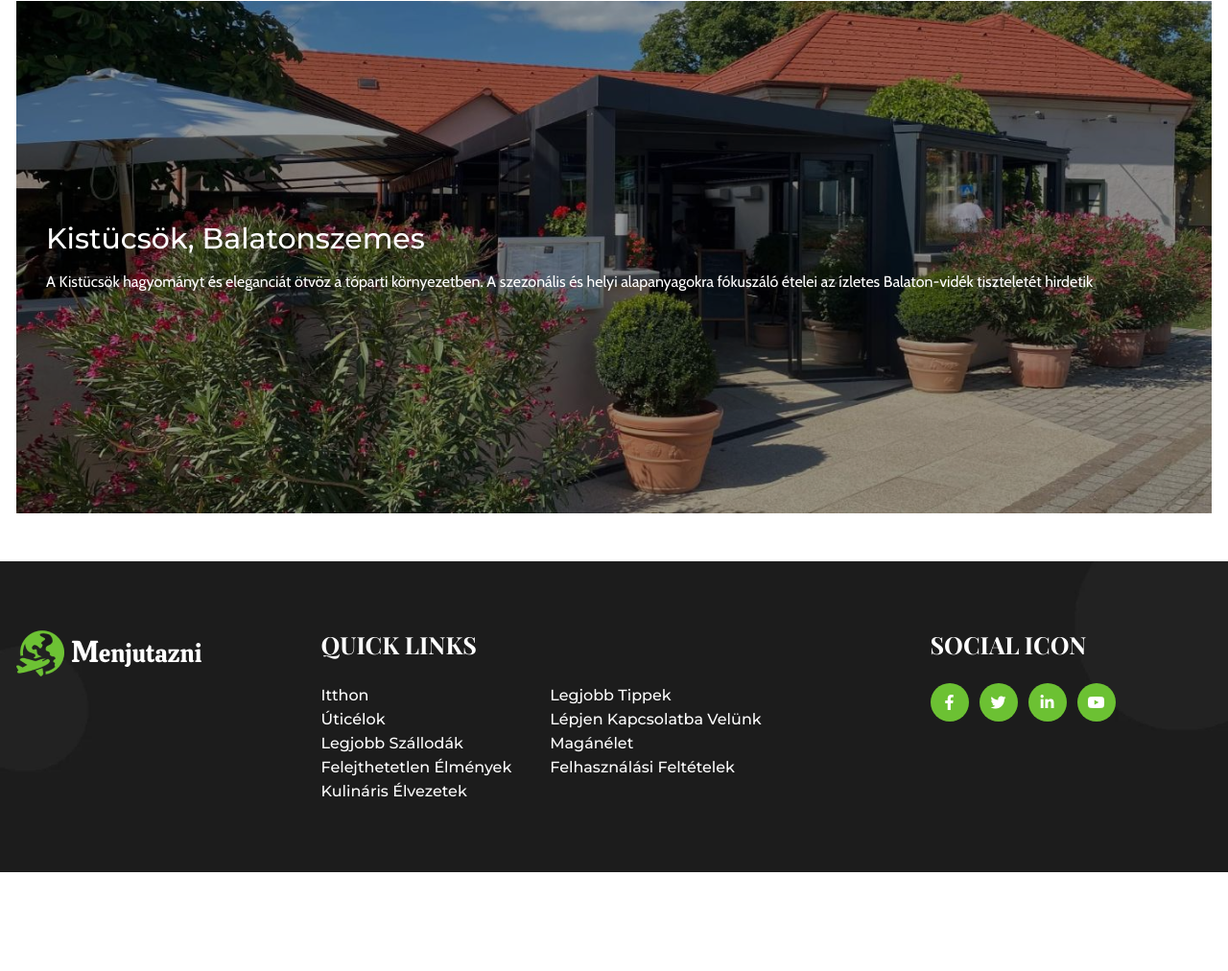
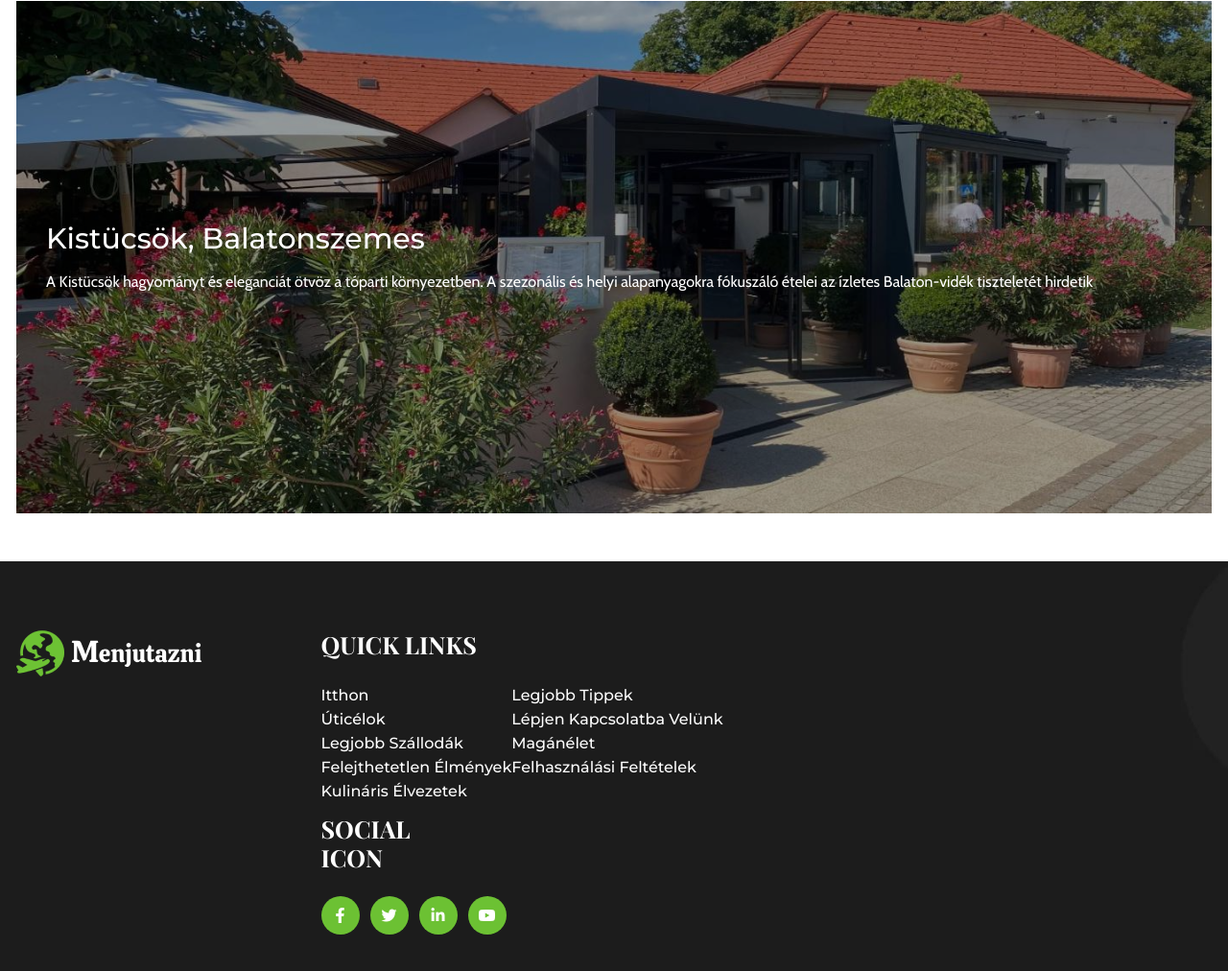
Before and after one commit to frontenddev344/menjutazni, a plain HTML site: page culinary-delights.html in a window 1280 px wide. Shown: the part 1595-2607 px from the top of the page at 96% size. Before the commit the page ends 2504 px from the top, so only its background shows below. Drawn offline with nearby package versions, Linux system fonts and the light colour scheme.

Commit message:
dddddddddd

```diff
--- a/culinary-delights.html
+++ b/culinary-delights.html
@@ -20,7 +20,7 @@
                   <a href="index.html"> <img src="img/logo.png" class="img-fluid" alt="logo"></a>
                 </div>
                 <ul class="navigation_link">
-                  <span class="mobile_cross"><i class="fas fa-times"></i></span>
+                  <li class="mobile_cross"><i class="fas fa-times"></i></li>
                  <li class="nav_spacing"><a href="index.html" class="link">itthon</a></li>
                  <li><a href="destinations.html" class="link">Úticélok</a></li>
                  <li><a href="top-rated-hotels.html" class="link">Legjobb szállodák</a></li>
@@ -128,20 +128,20 @@
                <div class="col-sm-12 col-md-6 col-lg-6">
                 <div class="footer_box">
                    <h3>Quick Links</h3>
-                   <ul class="ul_flex">
-                    <aside>
+                   <div class="ul_flex">
+                    <ul>
                       <li><a href="index.html">itthon</a></li>
                       <li><a href="destinations.html">Úticélok</a></li>
                       <li><a href="top-rated-hotels.html">Legjobb szállodák</a></li>
                       <li><a href="unforgettable-experiences.html">Felejthetetlen élmények</a></li>
                          <li><a href="culinary-delights.html">Kulináris élvezetek </a></li>
-                        </aside>
-                        <aside>
+                        </ul>
+                        <ul>
                          <li><a href="top-tips.html">Legjobb tippek</a></li>
                          <li><a href="contact.html">Lépjen kapcsolatba velünk</a></li>
                          <li><a href="privacy.html">Magánélet</a></li>
                          <li><a href="term-condition.html">Felhasználási feltételek</a></li>
-                        </aside>
+                        </ul>
                    </ul>
                 </div>
              </div>
```
